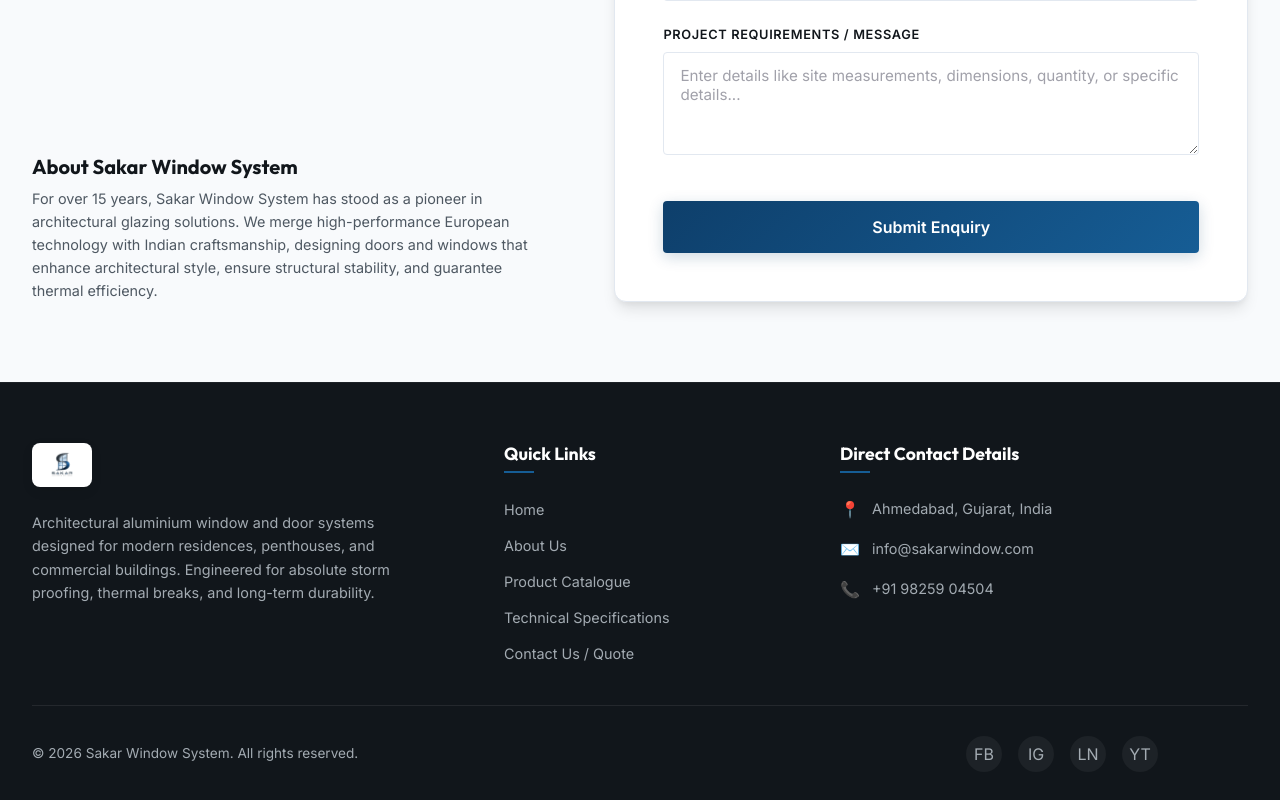
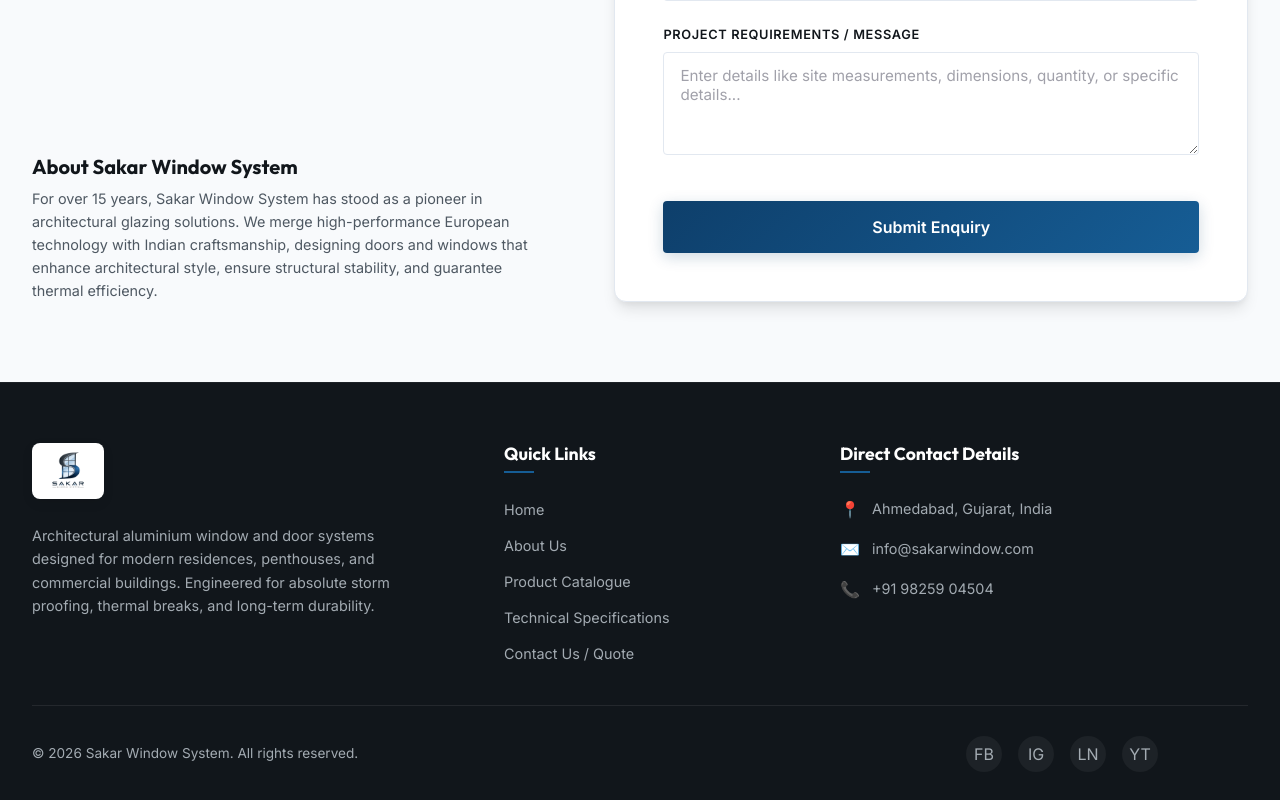
Before and after one commit to vraj5581/SAKAR-WINDOW-SYSTEM, a React (Vite) app: page / in a window 1280 px wide. Shown: the part 4294-5094 px from the top of the page. Built offline with nearby package versions, Linux system fonts and the light colour scheme.

Commit message:
Increase brand logo sizes in header and footer for better visibility

```diff
--- a/src/App.css
+++ b/src/App.css
@@ -28,12 +28,12 @@
 
 /* Logo scaling transitions in header */
 .header .sakar-logo-container {
-  height: 52px !important;
+  height: 64px !important;
   transition: var(--transition-smooth);
 }
 
 .header.scrolled .sakar-logo-container {
-  height: 42px !important;
+  height: 52px !important;
 }
 
 .nav-menu {
--- a/src/App.jsx
+++ b/src/App.jsx
@@ -572,7 +572,7 @@
         <div className="container">
           <div className="footer-grid">
             <div className="footer-logo-col">
-              <SakarLogo height={44} showText={true} light={true} />
+              <SakarLogo height={56} showText={true} light={true} />
               <p>Architectural aluminium window and door systems designed for modern residences, penthouses, and commercial buildings. Engineered for absolute storm proofing, thermal breaks, and long-term durability.</p>
             </div>
 
--- a/src/components/SakarLogo.jsx
+++ b/src/components/SakarLogo.jsx
@@ -41,7 +41,7 @@
         style={{
           height: `${height}px`,
           backgroundColor: '#FFFFFF',
-          padding: '6px 14px',
+          padding: '4px 12px',
           borderRadius: '8px',
           display: 'inline-flex',
           alignItems: 'center',
```
